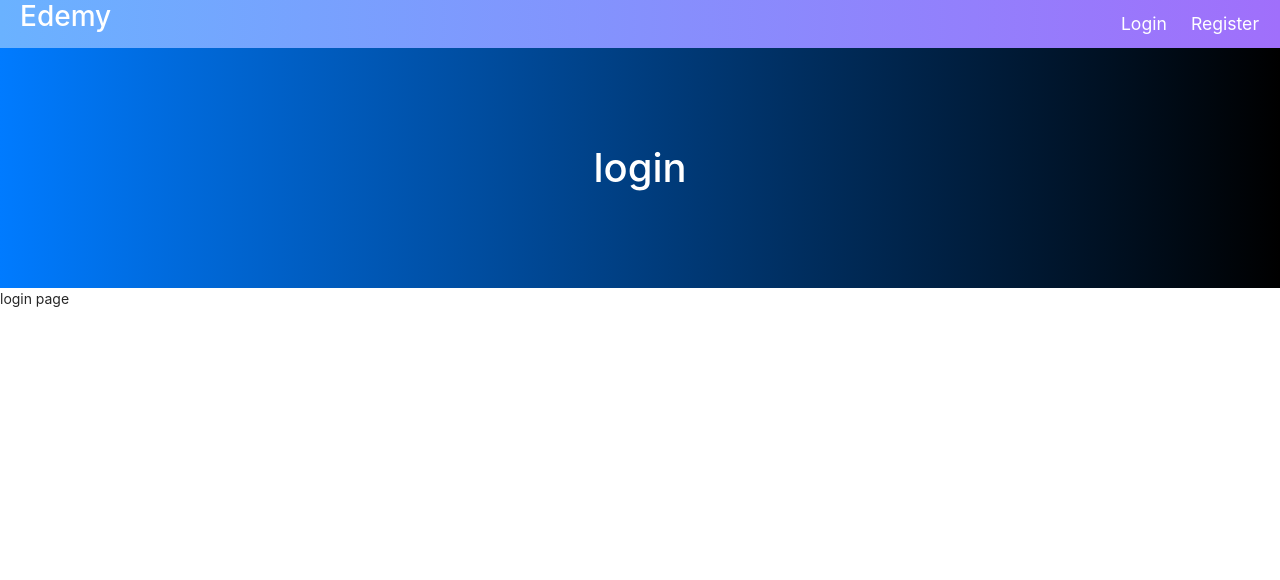
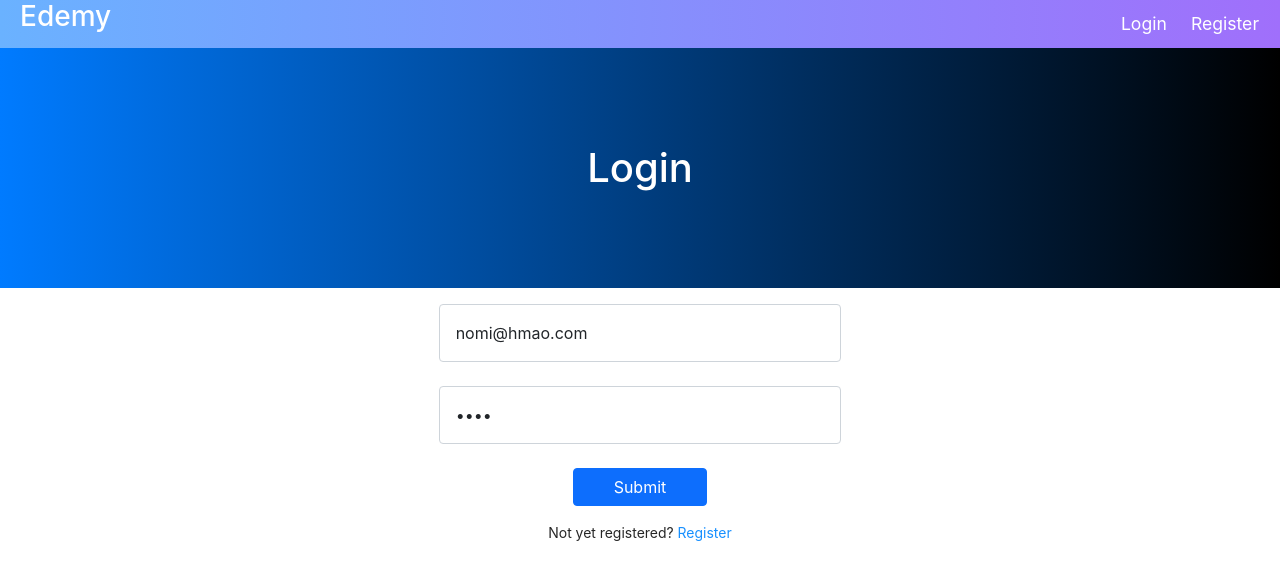
Before and after one commit to NumanAnees/edemy, a Next.js app in the folder Client/: page /login in a window 1280 px wide. Shown: the top 580 px of the page. Built offline with nearby package versions, Linux system fonts and the light colour scheme.

Commit message:
Login page created

```diff
--- a/Client/pages/login.js
+++ b/Client/pages/login.js
@@ -1,10 +1,64 @@
-const login = () => {
+import { useState } from "react";
+import axios from "axios";
+import { toast } from "react-toastify";
+import "react-toastify/dist/ReactToastify.css";
+import Link from "next/link";
+
+const Login = () => {
+  const [email, setEmail] = useState("nomi@hmao.com");
+  const [password, setPassword] = useState("1111");
+
+  const handleSubmit = async (e) => {
+    e.preventDefault();
+    try {
+      const { data } = await axios.post(`/api/login`, {
+        email,
+        password,
+      });
+
+      console.log("login response", data);
+      // toast.success("Registration Successfull pleasL login");
+    } catch (err) {
+      toast.error(err.response.data);
+    }
+  };
   return (
     <>
-      <h1 className="jumbotron text-center bg-primary square">login</h1>
-      <p>login page</p>
+      <h1 className="jumbotron text-center bg-primary square">Login</h1>
+      <div className="container col-md-4 offset-md-4 pb-5">
+        <form onSubmit={handleSubmit}>
+          <input
+            type="email"
+            className="form-control mb-4 p-3 mt-3"
+            value={email}
+            onChange={(e) => setEmail(e.target.value)}
+            placeholder="Enter your email..."
+            required
+          />
+          <input
+            type="password"
+            className="form-control mb-4 p-3"
+            value={password}
+            onChange={(e) => setPassword(e.target.value)}
+            placeholder="Enter your password..."
+            required
+          />
+          <button
+            type="submit"
+            className="btn col-md-4 offset-md-4 btn-primary "
+          >
+            Submit
+          </button>
+        </form>
+        <p className="text-center p-3">
+          Not yet registered?
+          <Link href="/register">
+            <a> Register</a>
+          </Link>
+        </p>
+      </div>
     </>
   );
 };
 
-export default login;
+export default Login;
--- a/Client/public/css/style.css
+++ b/Client/public/css/style.css
@@ -31,3 +31,5 @@
   font-size: 1.1rem;
   color: white;
 }
+
+/* -------------------------------------------------------------------------------------- */
```
